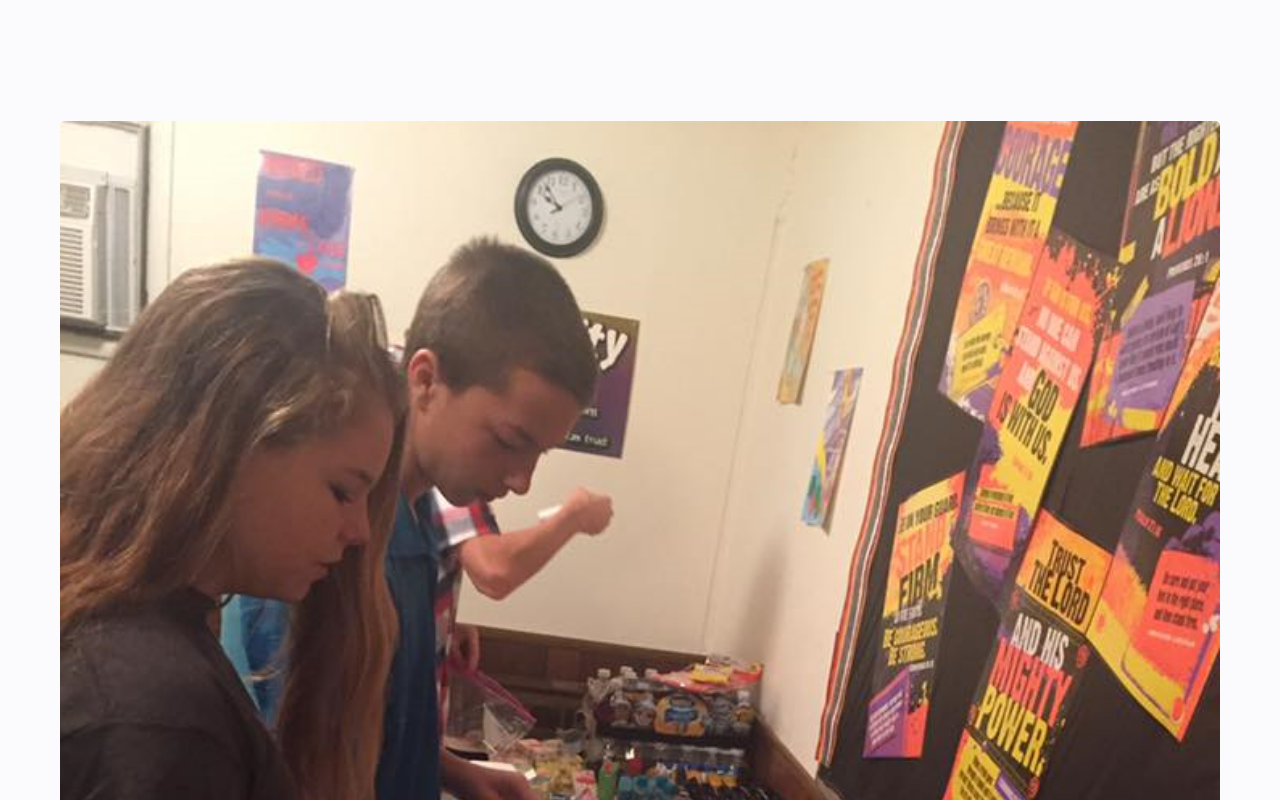
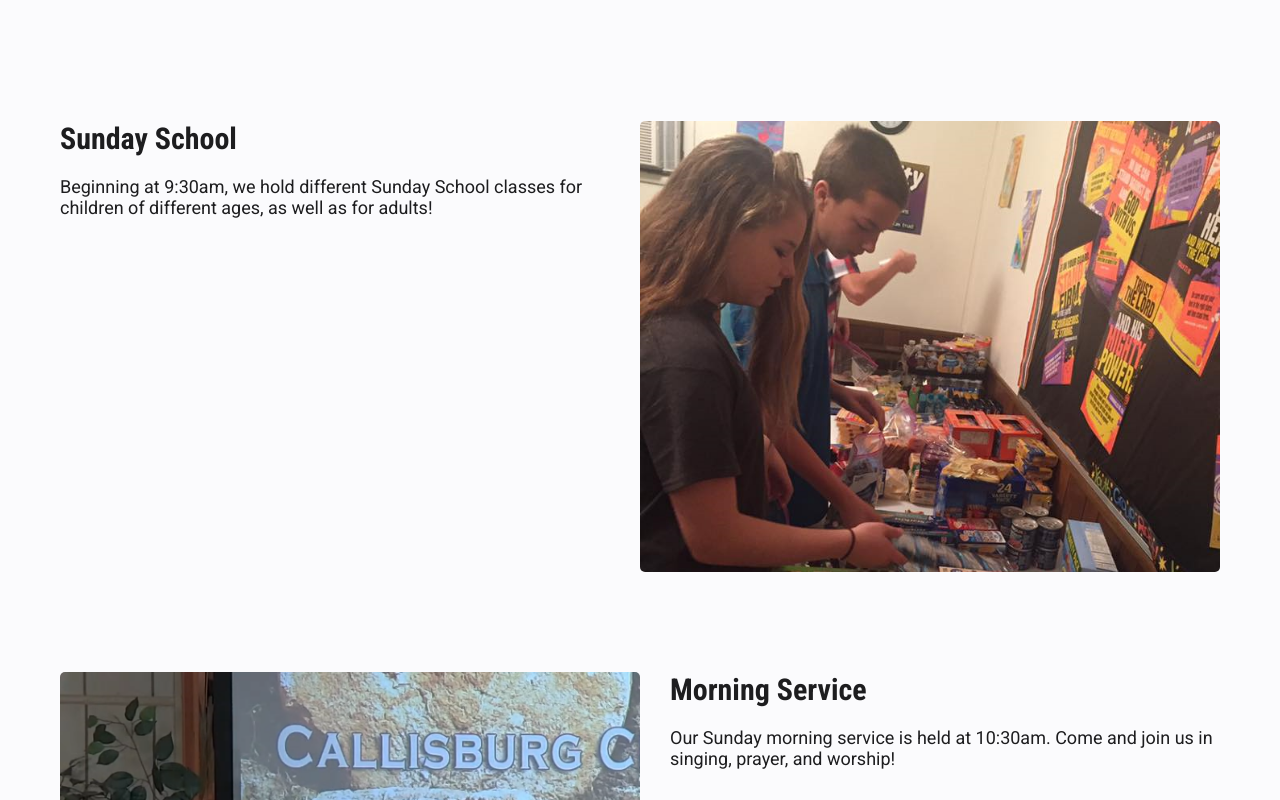
Before and after one commit to GarnerCode/callisburgcoc, a Nuxt app: page / in a window 1280 px wide. Shown: the part 1780-2580 px from the top of the page. Built offline with nearby package versions, Linux system fonts and the light colour scheme.

Commit message:
Setting up About section

```diff
--- a/components/About.vue
+++ b/components/About.vue
@@ -1,8 +1,11 @@
 <template>
     <section id="about">
-        <div class="about-card" v-for="(item, index) of aboutData" :key="index">
+        <div data-aos="fade-up" class="about-card" v-for="(item, index) of aboutData" :key="index" :class="{'alternate': !(index % 2)}">
             <img class="card-img" :src="item.imageUrl" alt="">
-            <p class="card-text">{{ item.text }}</p>
+            <div class="card-text-container">
+                <h2 class="card-title">{{ item.title }}</h2>
+                <p class="card-text">{{ item.text }}</p>
+            </div>
         </div>
     </section>
 </template>
@@ -12,7 +15,7 @@
         #about {
             display: flex;
             flex-direction: column;
-            gap: 5rem;
+            gap: 10rem;
             .about-card {
                 display: flex;
                 flex-direction: column;
@@ -24,6 +27,23 @@
             }
             .card-text {
                 text-align: left;
+            }
+        }
+    }
+    @media screen and (min-width: 768px) {
+        #about {
+            .about-card {
+                flex-direction: row;
+                &.alternate {
+                    flex-direction: row-reverse;
+                }
+            }
+            .card-img {
+                width: 50%;
+            }
+            .card-text {
+                margin-top: 2rem;
+                display: block;
             }
         }
     }
--- a/const/aboutData.ts
+++ b/const/aboutData.ts
@@ -1,13 +1,16 @@
 export const aboutData = [
     {
+        title: 'Sunday School',
         imageUrl: 'assets/images/sundayschool.webp',
         text: 'Beginning at 9:30am, we hold different Sunday School classes for children of different ages, as well as for adults!'
     },
     {
+        title: 'Morning Service',
         imageUrl: 'assets/images/morningsermon.webp',
-        text: ''
+        text: 'Our Sunday morning service is held at 10:30am. Come and join us in singing, prayer, and worship!'
     },
     {
+        title: 'Evening Service',
         imageUrl: 'assets/images/sundayschool.webp',
         text: ''
     },
```
Also changed, not shown: static/assets/images/sundayschool.webp.
